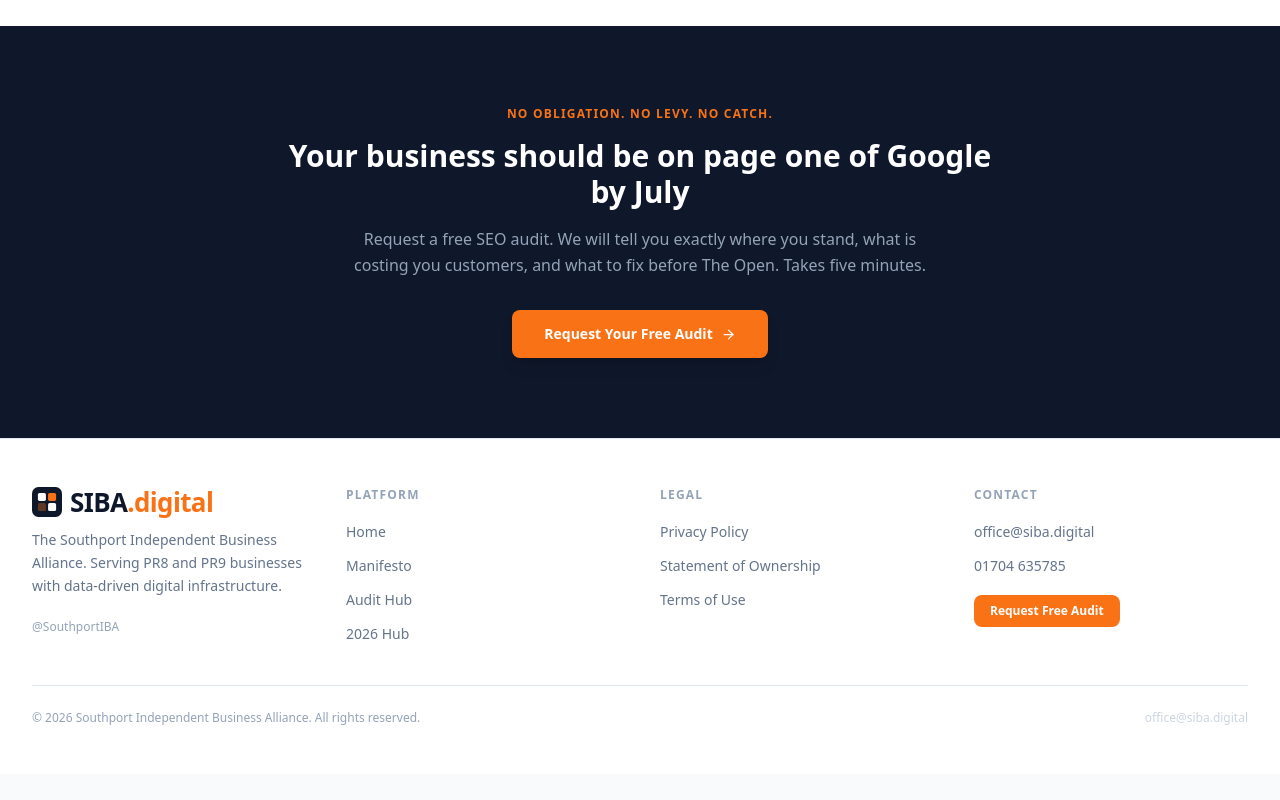
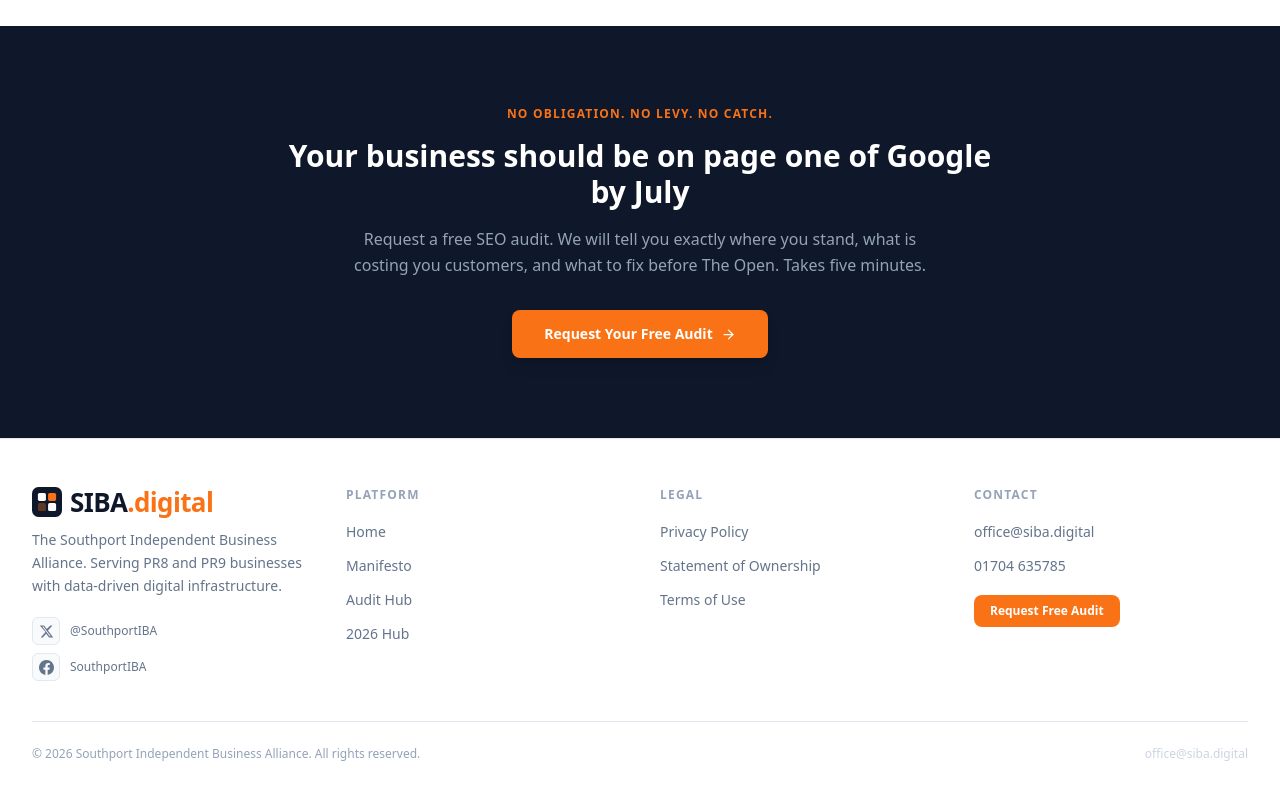
Before and after one commit to damian756/siba.digital, a Next.js app: page / in a window 1280 px wide. Shown: the part 2640-3440 px from the top of the page. Before the commit the page ends 3414 px from the top, so only its background shows below. Built offline with nearby package versions, Linux system fonts and the light colour scheme.

Commit message:
Add X and Facebook social links to footer with SVG icons

```diff
--- a/components/Footer.tsx
+++ b/components/Footer.tsx
@@ -1,5 +1,36 @@
 import Link from "next/link";
 import SibaLogo from "@/components/SibaLogo";
+
+function XIcon() {
+  return (
+    <svg width="15" height="15" viewBox="0 0 24 24" fill="currentColor" aria-hidden="true">
+      <path d="M18.244 2.25h3.308l-7.227 8.26 8.502 11.24H16.17l-4.714-6.231-5.402 6.231H2.746l7.73-8.835L1.254 2.25H8.08l4.253 5.622 5.911-5.622Zm-1.161 17.52h1.833L7.084 4.126H5.117z" />
+    </svg>
+  );
+}
+
+function FacebookIcon() {
+  return (
+    <svg width="15" height="15" viewBox="0 0 24 24" fill="currentColor" aria-hidden="true">
+      <path d="M24 12.073c0-6.627-5.373-12-12-12s-12 5.373-12 12c0 5.99 4.388 10.954 10.125 11.854v-8.385H7.078v-3.47h3.047V9.43c0-3.007 1.792-4.669 4.533-4.669 1.312 0 2.686.235 2.686.235v2.953H15.83c-1.491 0-1.956.925-1.956 1.874v2.25h3.328l-.532 3.47h-2.796v8.385C19.612 23.027 24 18.062 24 12.073z" />
+    </svg>
+  );
+}
+
+const socials = [
+  {
+    href: "https://x.com/SouthportIBA",
+    label: "X (formerly Twitter)",
+    handle: "@SouthportIBA",
+    icon: XIcon,
+  },
+  {
+    href: "https://www.facebook.com/SouthportIBA/",
+    label: "Facebook",
+    handle: "SouthportIBA",
+    icon: FacebookIcon,
+  },
+];
 
 export default function Footer() {
   const year = new Date().getFullYear();
@@ -11,18 +42,30 @@ export default function Footer() {
           {/* Brand */}
           <div className="md:col-span-1">
             <SibaLogo markSize={30} className="mb-3" />
-            <p className="text-sm text-[#64748b] leading-relaxed mb-4">
+            <p className="text-sm text-[#64748b] leading-relaxed mb-5">
               The Southport Independent Business Alliance. Serving PR8 and PR9
               businesses with data-driven digital infrastructure.
             </p>
-            <a
-              href="https://twitter.com/SouthportIBA"
-              target="_blank"
-              rel="noopener noreferrer"
-              className="text-xs font-medium text-[#94a3b8] hover:text-[#f97316] transition-colors"
-            >
-              @SouthportIBA
-            </a>
+            <div className="flex flex-col gap-2">
+              {socials.map((s) => {
+                const Icon = s.icon;
+                return (
+                  <a
+                    key={s.href}
+                    href={s.href}
+                    target="_blank"
+                    rel="noopener noreferrer"
+                    aria-label={s.label}
+                    className="inline-flex items-center gap-2.5 text-xs font-medium text-[#64748b] hover:text-[#0f172a] transition-colors group"
+                  >
+                    <span className="flex h-7 w-7 items-center justify-center rounded-md border border-[#e2e8f0] bg-[#f8fafc] text-[#64748b] group-hover:border-[#f97316] group-hover:text-[#f97316] transition-colors">
+                      <Icon />
+                    </span>
+                    {s.handle}
+                  </a>
+                );
+              })}
+            </div>
           </div>
 
           {/* Platform */}
```
